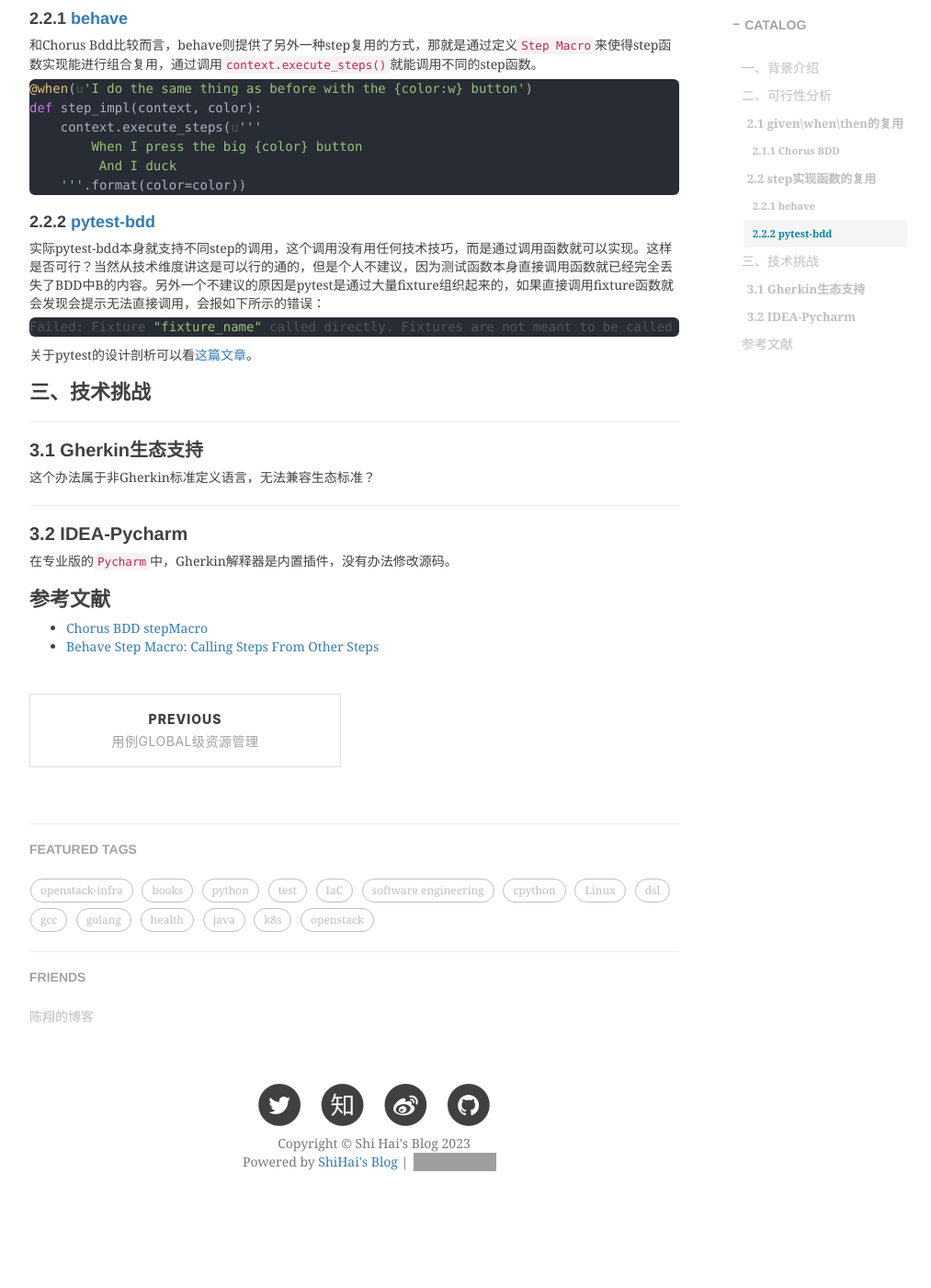
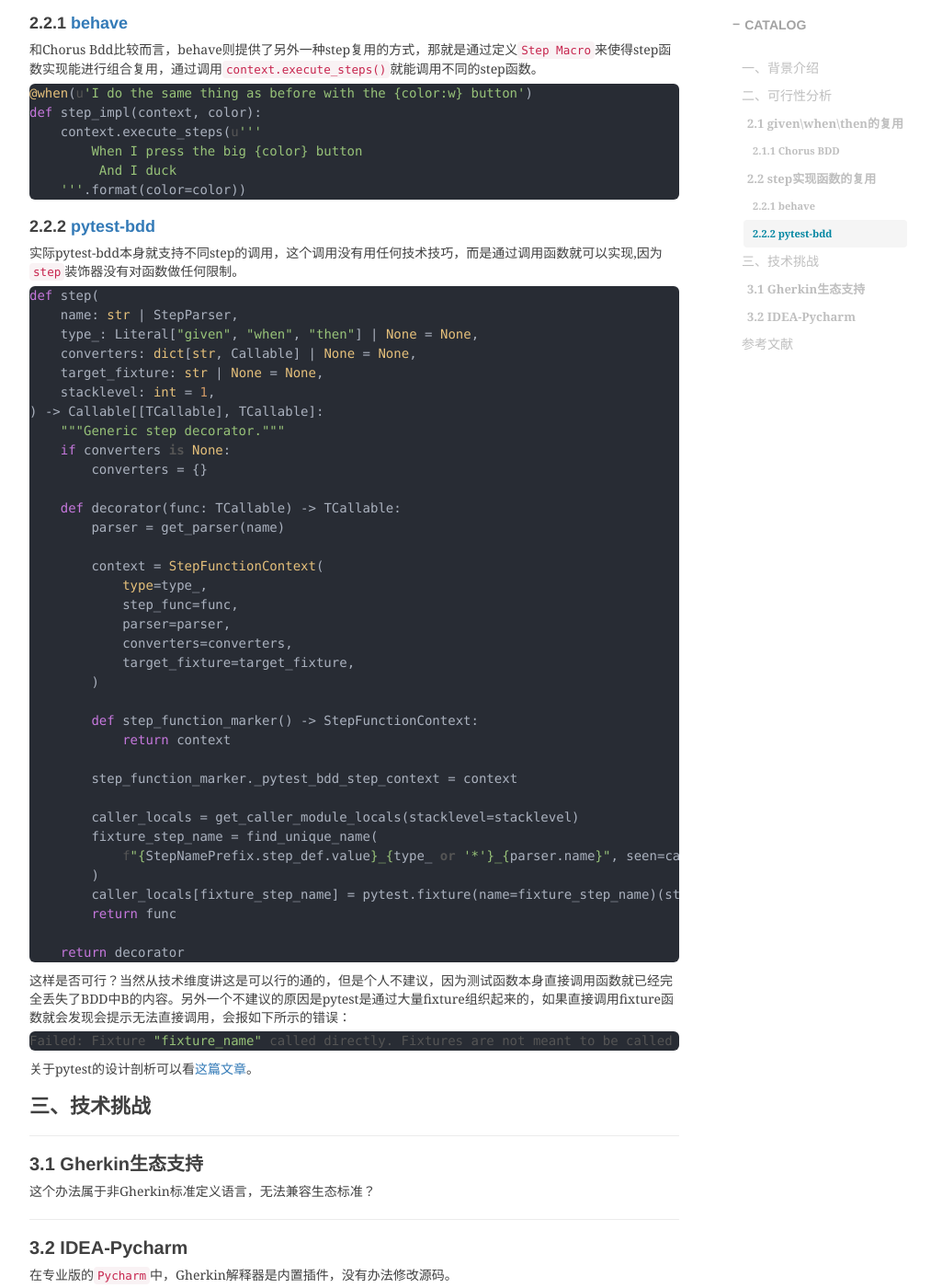
Before and after one commit to shihai1991/shihai1991.github.io, a Jekyll site: the page built from _posts/2023-08-22-BDD中的step可复用性调研.md, in a window 1280 px wide and 1400 px high, scrolled down 1388 px. Shown: the whole window at 92% size, without its empty margins (233-1246 px from the left). Built offline with Jekyll 4.4.1, drawn with Linux system fonts in a browser that asks for light colours; nearby versions of some CDN libraries; comment, search, counter and statistics services are not loaded; before the commit the page ends 2746 px from its top, so only the background shows below that; grey boxes are pictures that could not be loaded.

Commit message:
Update 2023-08-22-BDD中的step可复用性调研.md

````diff
--- a/_posts/2023-08-22-BDD中的step可复用性调研.md
+++ b/_posts/2023-08-22-BDD中的step可复用性调研.md
@@ -14,6 +14,7 @@
 - 没有复用组合语句会导致测试点越多，行为描述也会越多；
 
 **这里可以补充一下大概的数据量**
+
 本篇文章主要尝试从业内在BDD的应用看一下第二个问题是否有更好的解法或者组织形式。
 
 # 二、可行性分析
@@ -59,7 +60,45 @@
 ```
 
 ### 2.2.2 [pytest-bdd](https://behave.readthedocs.io/)
-实际pytest-bdd本身就支持不同step的调用，这个调用没有用任何技术技巧，而是通过调用函数就可以实现。这样是否可行？当然从技术维度讲这是可以行的通的，但是个人不建议，因为测试函数本身直接调用函数就已经完全丢失了BDD中B的内容。另外一个不建议的原因是pytest是通过大量fixture组织起来的，如果直接调用fixture函数就会发现会提示无法直接调用，会报如下所示的错误：
+实际pytest-bdd本身就支持不同step的调用，这个调用没有用任何技术技巧，而是通过调用函数就可以实现,因为`step`装饰器没有对函数做任何限制。
+```python
+def step(
+    name: str | StepParser,
+    type_: Literal["given", "when", "then"] | None = None,
+    converters: dict[str, Callable] | None = None,
+    target_fixture: str | None = None,
+    stacklevel: int = 1,
+) -> Callable[[TCallable], TCallable]:
+    """Generic step decorator."""
+    if converters is None:
+        converters = {}
+
+    def decorator(func: TCallable) -> TCallable:
+        parser = get_parser(name)
+
+        context = StepFunctionContext(
+            type=type_,
+            step_func=func,
+            parser=parser,
+            converters=converters,
+            target_fixture=target_fixture,
+        )
+
+        def step_function_marker() -> StepFunctionContext:
+            return context
+
+        step_function_marker._pytest_bdd_step_context = context
+
+        caller_locals = get_caller_module_locals(stacklevel=stacklevel)
+        fixture_step_name = find_unique_name(
+            f"{StepNamePrefix.step_def.value}_{type_ or '*'}_{parser.name}", seen=caller_locals.keys()
+        )
+        caller_locals[fixture_step_name] = pytest.fixture(name=fixture_step_name)(step_function_marker)
+        return func
+
+    return decorator
+```
+这样是否可行？当然从技术维度讲这是可以行的通的，但是个人不建议，因为测试函数本身直接调用函数就已经完全丢失了BDD中B的内容。另外一个不建议的原因是pytest是通过大量fixture组织起来的，如果直接调用fixture函数就会发现会提示无法直接调用，会报如下所示的错误：
 ```shell
 Failed: Fixture "fixture_name" called directly. Fixtures are not meant to be called directly
 ```
````
